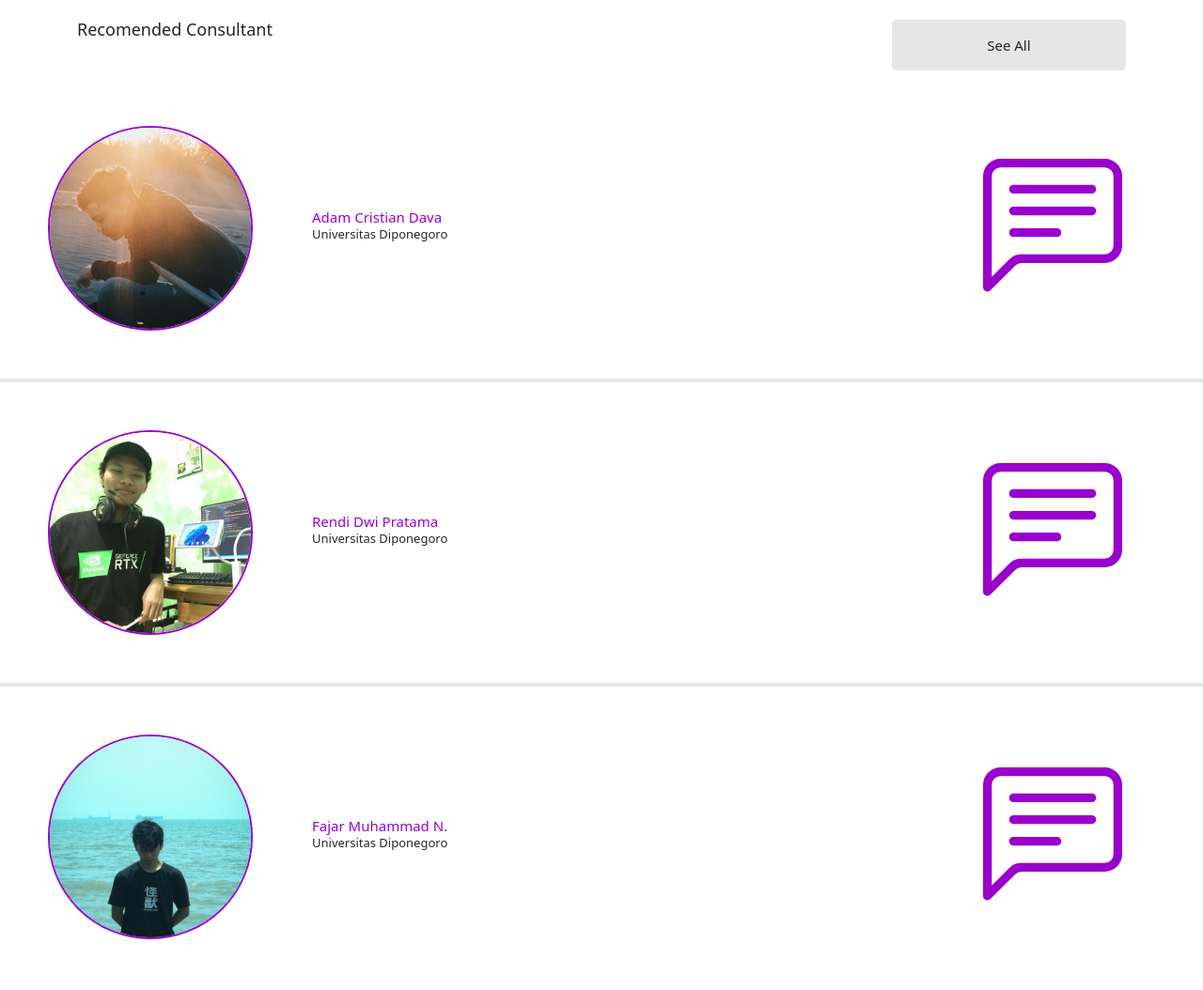
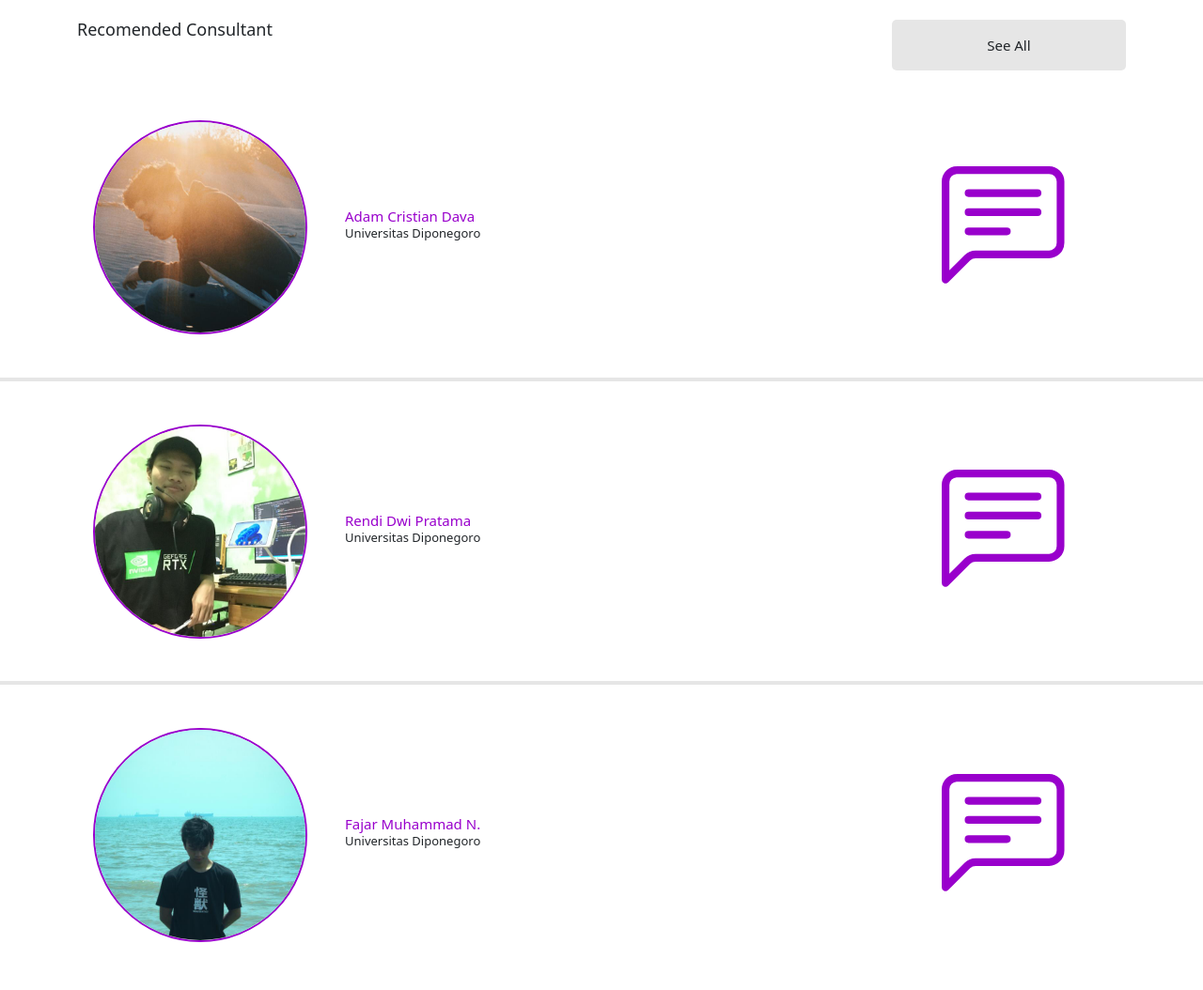
Before and after one commit to XARN-1/XARN-1.github.io, a plain HTML site: page index.html in a window 1280 px wide. Shown: the part 1259-2313 px from the top of the page at 94% size. Drawn offline with nearby package versions, Linux system fonts and the light colour scheme.

Commit message:
revisi 3

```diff
--- a/index.html
+++ b/index.html
@@ -125,9 +125,10 @@
     <!-- konsultan -->
     <section class="konsultan" id="konsultan">
         <div class="container-fluid mb-1">
+          <div class="container">
             <div class="row">
               <div class="col-3 d-flex align-items-center justify-content-center orang">
-              <img src="img/Adam.jpg" width="100%" alt="" class="foto">
+                <img src="img/Adam.jpg" width="80%" alt="" class="foto">
               </div>
               <div class="col-6 d-flex align-items-center justify-content-center">
                 <div class="card-body">
@@ -143,10 +144,12 @@
               </div>
             </div>
           </div>
+        </div>
         <div class="container-fluid mb-1">
+          <div class="container">
             <div class="row">
               <div class="col-3 d-flex align-items-center justify-content-center orang">
-              <img src="img/Rendi.jpg" width="100%" alt="" class="foto">
+                <img src="img/Rendi.jpg" width="80%" alt="" class="foto">
               </div>
               <div class="col-6 d-flex align-items-center justify-content-center">
                 <div class="card-body">
@@ -162,10 +165,12 @@
               </div>
             </div>
           </div>
+        </div>
         <div class="container-fluid mb-1">
+          <div class="container">
             <div class="row">
               <div class="col-3 d-flex align-items-center justify-content-center orang">
-              <img src="img/Nabil.jpg" width="100%" class="foto" alt="">
+                <img src="img/Nabil.jpg" width="80%" class="foto" alt="">
               </div>
               <div class="col-6 d-flex align-items-center justify-content-center">
                 <div class="card-body">
@@ -178,6 +183,7 @@
                   <path d="M14 1a1 1 0 0 1 1 1v8a1 1 0 0 1-1 1H4.414A2 2 0 0 0 3 11.586l-2 2V2a1 1 0 0 1 1-1h12zM2 0a2 2 0 0 0-2 2v12.793a.5.5 0 0 0 .854.353l2.853-2.853A1 1 0 0 1 4.414 12H14a2 2 0 0 0 2-2V2a2 2 0 0 0-2-2H2z"/>
                   <path d="M3 3.5a.5.5 0 0 1 .5-.5h9a.5.5 0 0 1 0 1h-9a.5.5 0 0 1-.5-.5zM3 6a.5.5 0 0 1 .5-.5h9a.5.5 0 0 1 0 1h-9A.5.5 0 0 1 3 6zm0 2.5a.5.5 0 0 1 .5-.5h5a.5.5 0 0 1 0 1h-5a.5.5 0 0 1-.5-.5z"/>
                 </svg>
+              </div>
             </div>
           </div>
         </div>
--- a/style.css
+++ b/style.css
@@ -74,7 +74,7 @@ p {
 }
 
 .orang {
-  padding: 4%;
+  padding: 4% 0% 4% 0%;
 }
 
 .foto {
```
Lines whose indentation alone changed are shown as unchanged.
